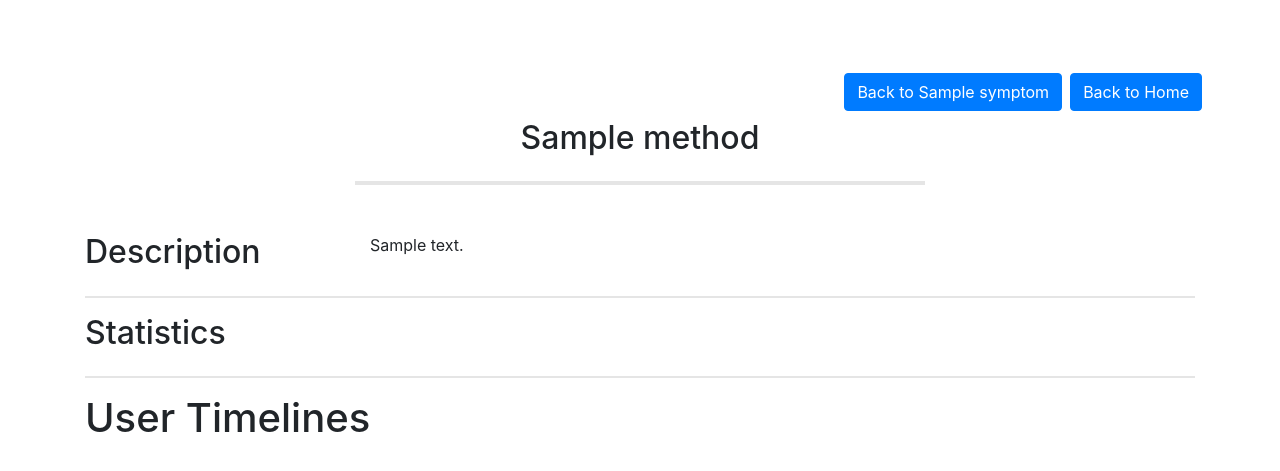
After one commit to square1grp/What_really_works, a Django app: page /symptom/1/method/1 in a window 1280 px wide. The commit adds this page. Shown: the top 471 px of the page. Run offline with Django 3.2, Linux system fonts and the light colour scheme; tables that the repository leaves empty hold one stand-in row (values such as "Sample post"); some libraries are stand-ins or nearby versions.

Commit message:
update models

```diff
--- a/wrw/models.py
+++ b/wrw/models.py
@@ -53,7 +53,7 @@ class User(models.Model):
 
 class Symptom(models.Model):
     name = models.CharField(max_length=50)
-    description = models.CharField(max_length=200)
+    description = models.TextField()
 
     def __str__(self):
         return self.name
@@ -61,7 +61,7 @@ class Symptom(models.Model):
 
 class Method(models.Model):
     name = models.CharField(max_length=50)
-    description = models.CharField(max_length=200)
+    description = models.TextField()
 
     def __str__(self):
         return self.name
@@ -96,7 +96,7 @@ class UserSeverityUpdate(models.Model):
     user_symptom = models.ForeignKey(UserSymptom, on_delete=models.CASCADE)
     rating = models.IntegerField()
     title = models.CharField(max_length=200)
-    description = models.CharField(max_length=2000)
+    description = models.TextField()
     date = models.DateTimeField('date published')
 
     def __str__(self):
--- /dev/null
+++ b/wrw/templates/pages/method.html
@@ -0,0 +1,50 @@
+{% extends 'layouts/index.html' %}
+
+{% block content %}
+
+<div class="container method-page" style="margin-top: 65px;">
+    <div class="row">
+        <a class="btn btn-primary ml-auto mr-2 my-2" href="/symptom/{{symptom.id}}" role="button">Back to
+            {{symptom.name}}</a>
+        <a class="btn btn-primary mr-2 my-2" href="/user/1" role="button">Back to Home</a>
+
+        <h2 class="col-12 text-center">{{method.name}}</h2>
+
+        <hr class="w-50 mx-auto mb-5 d-block" style="border-width: 4px;" />
+    </div>
+
+    <div class="row">
+        <div class="col-12">
+            <div class="row">
+                <div class="col-3">
+                    <h2>Description</h2>
+                </div>
+                <div class="col-9">
+                    <p>{{method.description}}</p>
+                </div>
+            </div>
+
+            <hr class="w-100 d-block" style="border-width: 2px;" />
+
+            <div class="row">
+                <div class="col-3">
+                    <h2>Statistics</h2>
+                </div>
+                <div class="col-9">
+                </div>
+            </div>
+
+            <hr class="w-100 d-block" style="border-width: 2px;" />
+
+            <div class="row">
+                <div class="col-4">
+                    <h1>User Timelines</h1>
+                </div>
+                <div class="col-8">
+                </div>
+            </div>
+        </div>
+    </div>
+</div>
+
+{% endblock %}
--- a/wrw/templates/pages/symptom.html
+++ b/wrw/templates/pages/symptom.html
@@ -4,7 +4,7 @@
 
 <div class="container symptom-page" style="margin-top: 65px;">
     <div class="row">
-        <a class="btn btn-primary ml-auto my-2" href="/user/1" role="button">Back to Home</a>
+        <a class="btn btn-primary ml-auto mr-2 my-2" href="/user/1" role="button">Back to Home</a>
 
         <h2 class="col-12 text-center">Results for {{symptom.name}}</h2>
 
@@ -12,7 +12,7 @@
     </div>
 
     <div class="row">
-        <div class="col-12 d-none d-md-block mt-5">
+        <div class="col-12 mt-5">
             <table class="table">
                 <thead>
                     <th scope="col">
@@ -33,7 +33,7 @@
                     {% for method_trial in method_trials %}
                     <tr>
                         <td>
-                            <a href="/method/{{method_trial.id}}" class="btn btn-link">
+                            <a href="/symptom/{{symptom.id}}/method/{{method_trial.id}}" class="btn btn-link">
                                 <h5>{{method_trial.name}}</h5>
                             </a>
                         </td>
--- a/wrw/urls.py
+++ b/wrw/urls.py
@@ -3,6 +3,7 @@ from . import views
 
 urlpatterns = [
     path('', views.index, name='index'),
-    path('user/<int:user_id>/', views.user, name='user-detail'),
-    path('symptom/<int:symptom_id>/', views.symptom, name='symptom-detail'),
+    path('user/<int:user_id>/', views.user_page, name='user-page'),
+    path('symptom/<int:symptom_id>/', views.symptom_page, name='symptom-page'),
+    path('symptom/<int:symptom_id>/method/<int:method_id>', views.method_page, name='symptom-page'),
 ]
--- a/wrw/views.py
+++ b/wrw/views.py
@@ -10,17 +10,17 @@ def index(request):
     return redirect('user/%s' % user_id)
 
 
-def user(request, user_id):
+def user_page(request, user_id):
     user = User.objects.get(id=user_id)
     user_symptoms = user.getSymptoms()
 
-    return render(request, 'pages/user.html', {
-        'user': user,
-        'user_symptoms': user_symptoms
-    })
+    return render(request, 'pages/user.html', dict(
+        user=user,
+        user_symptoms=user_symptoms
+    ))
 
 
-def symptom(request, symptom_id):
+def symptom_page(request, symptom_id):
     symptom = Symptom.objects.get(id=symptom_id)
     users = UserSymptom.getUsersBySymptom(symptom_id)
 
@@ -29,15 +29,25 @@ def symptom(request, symptom_id):
         method_trials = list(dict.fromkeys(
             method_trials + user.getMethodTrials()))
 
-    method_trials = [{
-        'id': method_trial.id,
-        'name': method_trial.name,
-        'effectiveness': 1,
-        'drawbacks': 1,
-        'user_count': 5
-    } for method_trial in method_trials]
+    method_trials = [dict(
+        id=method_trial.id,
+        name=method_trial.name,
+        effectiveness=1,
+        drawbacks=1,
+        user_count=5
+    ) for method_trial in method_trials]
 
-    return render(request, 'pages/symptom.html', {
-        'symptom': symptom,
-        'method_trials': method_trials
-    })
+    return render(request, 'pages/symptom.html', dict(
+        symptom=symptom,
+        method_trials=method_trials
+    ))
+
+
+def method_page(request, symptom_id, method_id):
+    symptom = Symptom.objects.get(id=symptom_id)
+    method = Method.objects.get(id=method_id)
+
+    return render(request, 'pages/method.html', dict(
+        symptom=symptom,
+        method=method
+    ))
```
Also changed, not shown: wrw/migrations/0002_auto_20191106_1146.py (added), wrw/migrations/0003_auto_20191106_1159.py (added).
